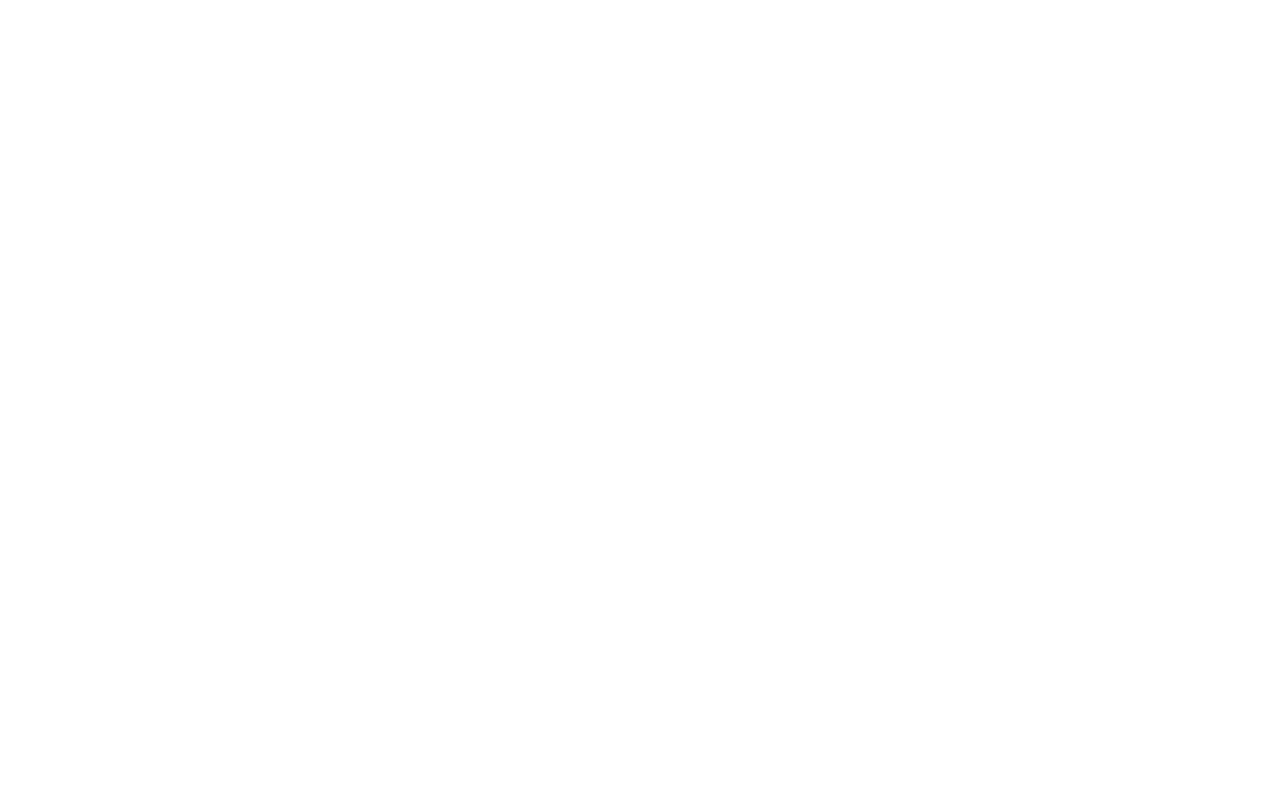
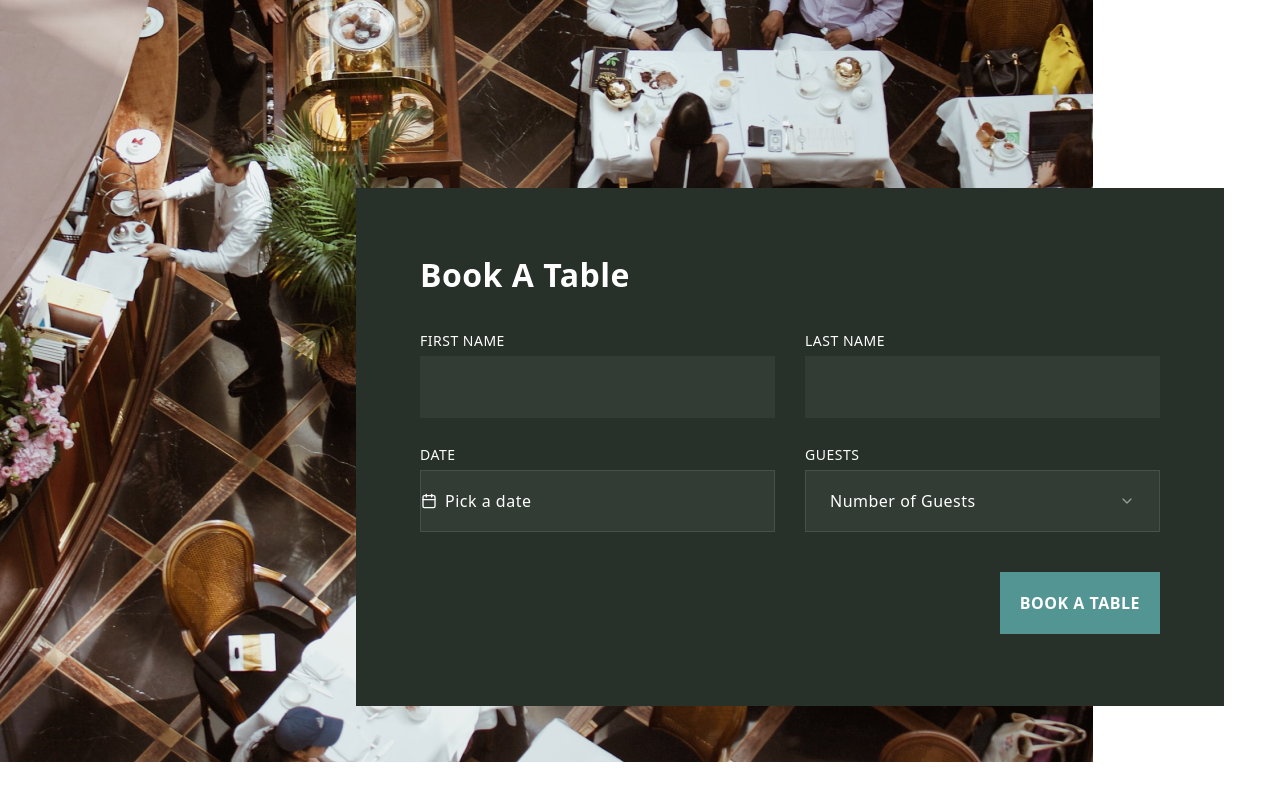
Before and after one commit to Sama-E/kulan, a Next.js app: page / in a window 1280 px wide. Shown: the part 2248-3048 px from the top of the page. Built offline with nearby package versions, Linux system fonts and the light colour scheme.

Commit message:
reservations done

```diff
--- a/app/page.js
+++ b/app/page.js
@@ -1,6 +1,7 @@
 import Header from "@/components/Header";
 import Hero from "@/components/Hero";
 import Menu from "@/components/Menu";
+import Reservation from "@/components/Reservation";
 import StyleGuide from "@/components/StyleGuide";
 import Image from "next/image";
 
@@ -11,6 +12,7 @@
       <Header />
       <Hero />
       <Menu />
+      <Reservation />
       <div className="h-[4000px]">
 
       </div>
--- /dev/null
+++ b/components/Reservation.jsx
@@ -0,0 +1,29 @@
+'use client';
+
+import { fadeIn } from "@/variants";
+import { motion } from "framer-motion";
+import ReservationForm from "./ReservationForm";
+
+
+const Reservation = () => {
+  return (
+    <motion.section
+      variants={fadeIn('up', 0.4)}
+      initial='hidden'
+      whileInView={'show'}
+      viewport={{once: false, amount: 0.2 }}
+      className='xl:my-32 xl:h-[1020px] xl:bg-reservation xl:bg-no-repeat xl:flex xl:flex-col xl:justify-end xl:items-end' id='reservation'>
+      <motion.div
+        variants={fadeIn('up', 0.3)}
+        initial='hidden'
+        whileInView={'show'}
+        viewport={{once: false, amount: 0.2 }}
+        className='bg-black w-full xl:max-w-[868px] min-h-[518px] p-8 md:m-14 xl:p-16'>
+        <h2 className='text-white mb-9 capitalize'>Book a table</h2>
+        <ReservationForm />
+      </motion.div>
+    </motion.section>
+  )
+}
+
+export default Reservation
--- /dev/null
+++ b/components/ReservationForm.jsx
@@ -0,0 +1,101 @@
+import React, { useState } from "react"
+import Link from "next/link"
+import { Label } from "./ui/label"
+import { Input } from "./ui/input"
+
+import { format } from "date-fns"
+import { Calendar as CalendarIcon } from "lucide-react"
+
+import { cn } from "@/lib/utils"
+import { Button } from "@/components/ui/button"
+import { Calendar } from "@/components/ui/calendar"
+import {
+  Popover,
+  PopoverContent,
+  PopoverTrigger,
+} from "@/components/ui/popover"
+
+import {
+  Select,
+  SelectContent,
+  SelectGroup,
+  SelectItem,
+  SelectLabel,
+  SelectTrigger,
+  SelectValue,
+} from "@/components/ui/select"
+
+const ReservationForm = () => {
+  const [date, setDate] = useState();
+
+  return (
+    <form className='flex flex-col gap-y-10'>
+      <div className='grid gap-[30px]'>
+
+        <div className='grid grid-cols-1 xl:grid-cols-2 gap-[30px]'>
+          <div>
+            <Label htmlFor='firstname'>first name</Label>
+            <Input id='firstname' type='text' />
+          </div>
+          <div>
+            <Label htmlFor='lastname'>last name</Label>
+            <Input id='lastname' type='text' />
+          </div>
+        </div>
+
+        <div className='grid grid-cols-1 xl:grid-cols-2 gap-[30px]'>
+
+          {/* calendar */}
+          <div>
+            <Label>Date</Label>
+            <Popover>
+              <PopoverTrigger asChild>
+                <Button
+                  variant={"input"}
+                  className={cn("w-full justify-start text-left font-normal",)}
+                >
+                  <CalendarIcon className="mr-2 h-4 w-4" />
+                  {date ? format(date, "PPP") : <span>Pick a date</span>}
+                </Button>
+              </PopoverTrigger>
+              <PopoverContent className="w-auto p-0">
+                <Calendar
+                  mode="single"
+                  selected={date}
+                  onSelect={setDate}
+                  initialFocus
+                />
+              </PopoverContent>
+            </Popover>
+          </div>
+
+          {/* select */}
+          <div>
+            <Label>Guests</Label>
+            <Select>
+              <SelectTrigger className="w-full">
+                <SelectValue placeholder="Number of Guests" />
+              </SelectTrigger>
+              <SelectContent>
+                <SelectGroup>
+                  <SelectLabel>Guests</SelectLabel>
+                  <SelectItem value="1">1</SelectItem>
+                  <SelectItem value="2">2</SelectItem>
+                  <SelectItem value="3">3</SelectItem>
+                  <SelectItem value="4">4</SelectItem>
+                  <SelectItem value="5">5</SelectItem>
+                </SelectGroup>
+              </SelectContent>
+            </Select>
+          </div>
+
+        </div>
+
+      </div>
+
+      <Button className='uppercase px-5 w-full xl:w-auto xl:self-end'>Book a table</Button>
+    </form>
+  )
+}
+
+export default ReservationForm;
```
